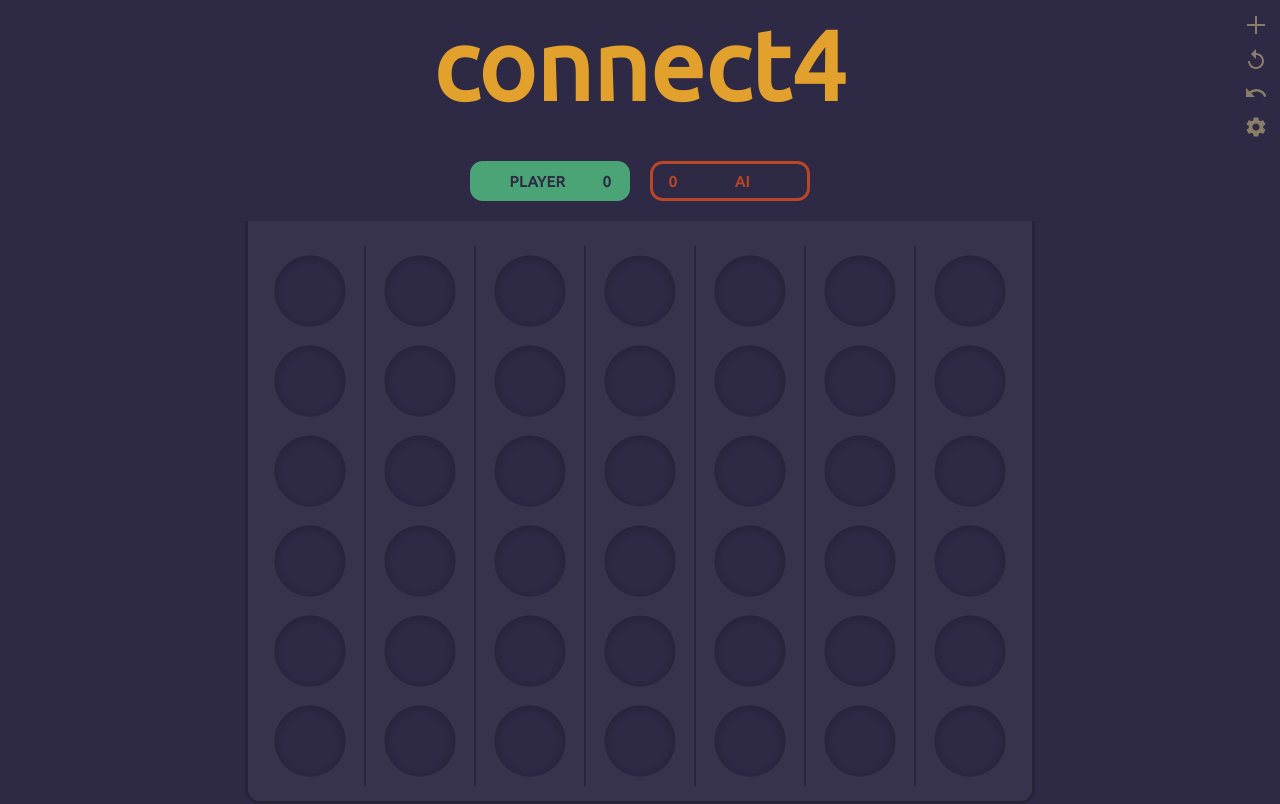
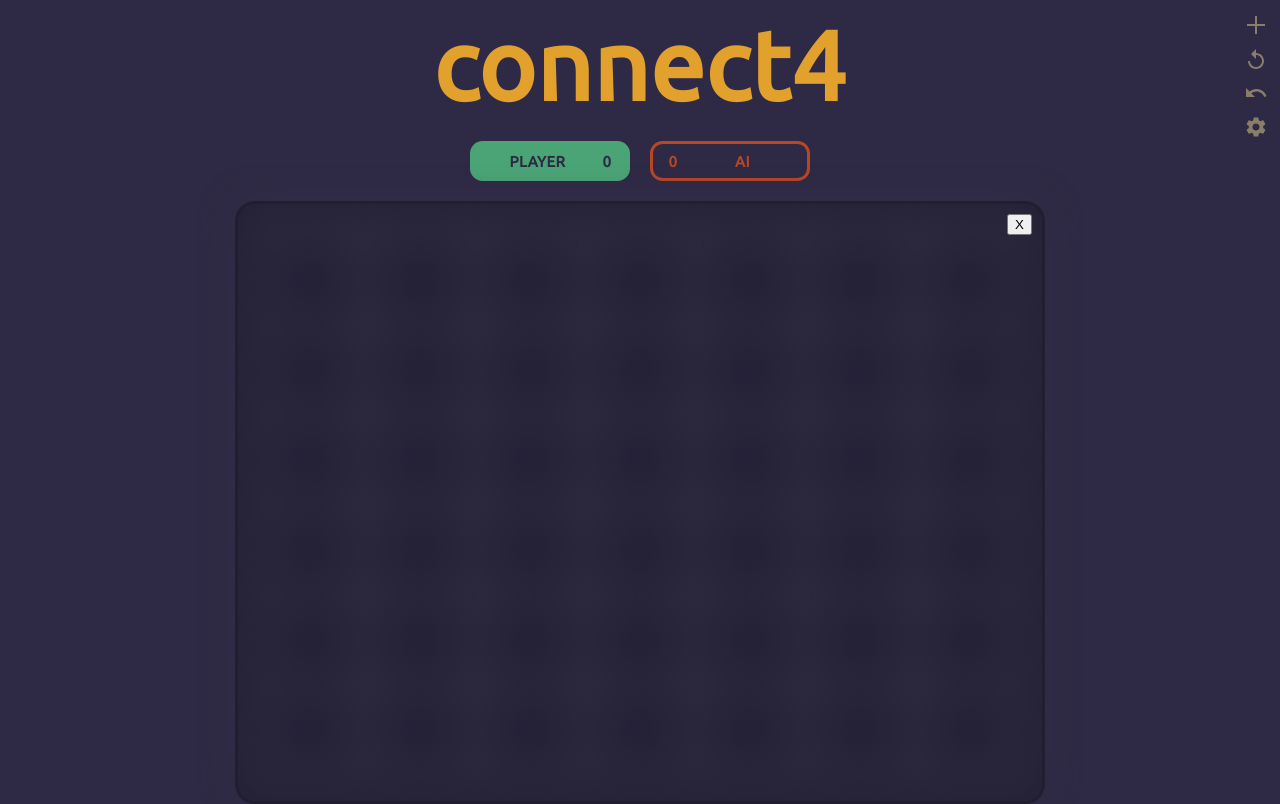
Before and after one commit to Thilerion/connect4, a Vue app: page / in a window 1280 px wide. Both pictures are taken after a click on the button 1253 px from the left and 126 px from the top of the page. Built offline with nearby package versions, Linux system fonts and the light colour scheme.

Commit message:
Fading in and out settings window

```diff
--- a/src/App.vue
+++ b/src/App.vue
@@ -21,7 +21,9 @@
 			}"
 			@newGame="newGame"
 		/>
+		<div class="main">
 			<C4Board
+				:class="blurWindow"
 				v-bind="{
 					cols,
 					rows,
@@ -30,7 +32,8 @@
 				}"
 				@doMove="doMove"
 			/>
-		<C4Settings v-if="uiSettings.showSettings" />
+			<C4Settings v-if="uiSettings.showSettings" @closeSettings="uiSettings.showSettings = false" />
+		</div>
 	</div>
 </template>
 
@@ -104,6 +107,11 @@ export default {
 		},
 		p2() {
 			return this.players[PLAYER_TWO]
+		},
+		blurWindow() {
+			if (this.uiSettings.showSettings) {
+				return 'blur';
+			}
 		}
 	},
 	methods: {
@@ -195,4 +203,16 @@ h1 {
 	right: 0;
 	top: 0;
 }
+
+.main {
+	position: relative;
+	display: inline-block;
+	padding: 1rem;
+	margin-top: 1rem;
+}
+
+.blur {
+	transition: filter .4s ease-out;
+	filter: blur(20px);
+}
 </style>
--- a/src/components/Board.vue
+++ b/src/components/Board.vue
@@ -57,7 +57,6 @@ export default {
 	border-radius: 0 0 15px 15px;
 	border: 3px solid var(--color-board-border-main);
 	border-top-width: 0px;
-	margin-top: 2rem;
 }
 
 .col {
--- a/src/components/Scoreboard.vue
+++ b/src/components/Scoreboard.vue
@@ -36,7 +36,7 @@ export default {
 	align-items: flex-end;
 	padding: 0 3px;
 	margin-top: 2rem;
-	height: 6rem;
+	margin-bottom: 1rem;
 }
 
 .play-again {
--- a/src/components/Settings.vue
+++ b/src/components/Settings.vue
@@ -1,5 +1,9 @@
 <template>
-
+	<transition name="fade-in" appear>
+		<div class="settings-container">
+			<button class="close-btn" @click="$emit('closeSettings')">X</button>
+		</div>
+	</transition>
 </template>
 
 <script>
@@ -9,5 +13,27 @@ export default {
 </script>
 
 <style scoped>
+.settings-container {
+	position: absolute;
+	left: 0; right: 0;
+	top: 0; bottom: 0;
+	background: rgba(0, 0, 0, 0.2);
+	z-index: 200;
+	border-radius: 20px;
+	border: 3px solid rgba(0, 0, 0, 0.1);
+}
 
+.fade-in-enter-active, .fade-in-leave-active {
+	transition: opacity .3s ease;
+}
+
+.fade-in-enter, .fade-in-leave-to {
+	opacity: 0;
+}
+
+.close-btn {
+	position: absolute;
+	right: 1rem;
+	top: 1rem;
+}
 </style>
```
Lines whose indentation alone changed are shown as unchanged.
